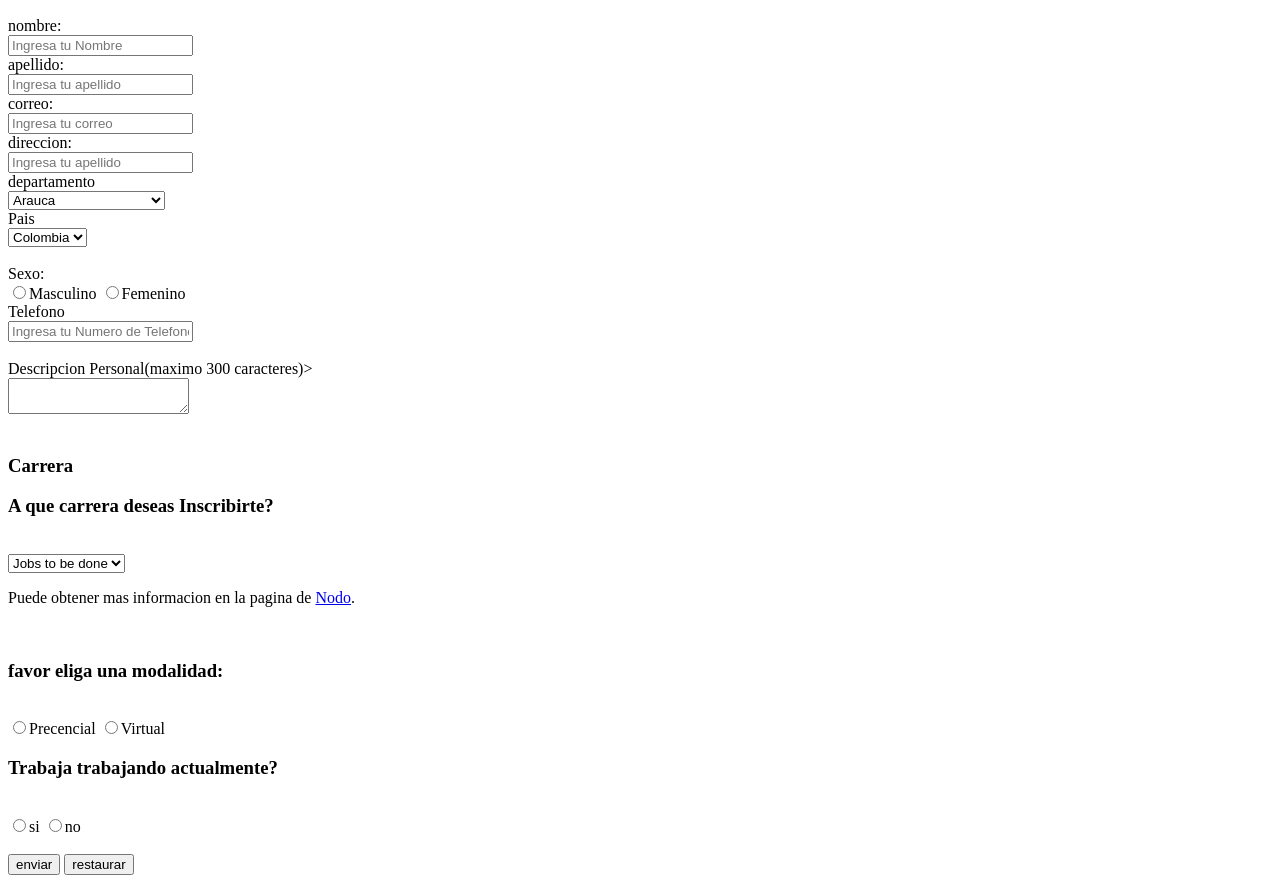
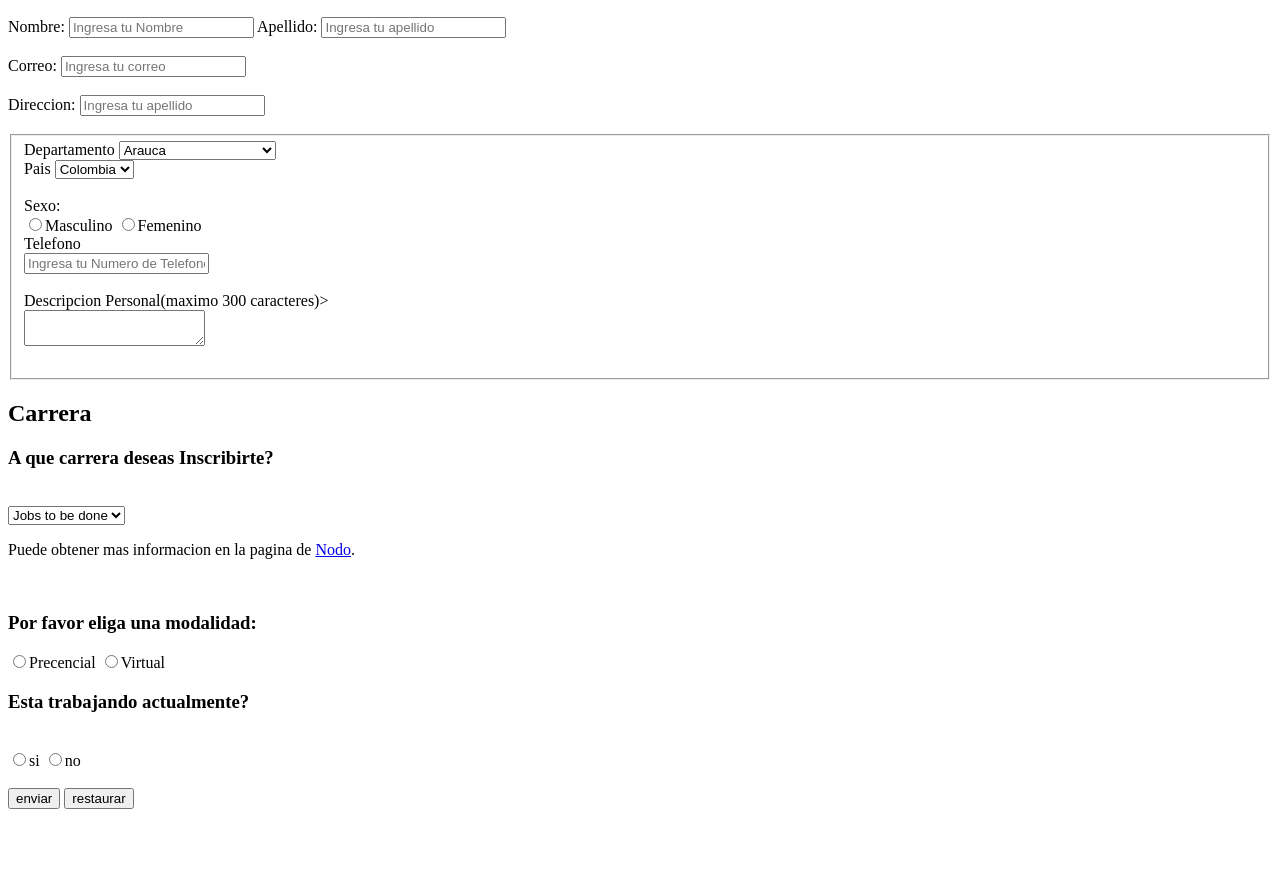
Before and after one commit to davcabe/aztro_nodo_david_carmona_final, a plain HTML site: page reto 3/formulario.html in a window 1280 px wide. Shown: the part 50-933 px from the top of the page. After the commit the page ends 867 px from the top, so only its background shows below. Drawn offline with Linux system fonts and the light colour scheme.

Commit message:
modificacion formularios

```diff
--- a/reto 3/formulario.html
+++ b/reto 3/formulario.html
@@ -9,31 +9,38 @@
 </head>
 
 <body>
+    <main>
     <section>
     <h1>Formulario de Inscripcion</h1>
         <form action="">
 
 
-        <div>
-            <label for="lbnombre">nombre:</label><br>
-            <input type="text" id="lbnombre" placeholder="Ingresa tu Nombre" required><br>
-        </div>
-        <div>
-            <label for="lbapellido">apellido:</label><br>
-            <input type="text" id="lbapellido" placeholder="Ingresa tu apellido"required><br>
+        <div class="text-input">
+            <label for="lbnombre">
+                Nombre:
+                <input type="text" id="lbnombre" placeholder="Ingresa tu Nombre" required>
+            </label>
+            <label for="lbapellido">Apellido:</label>
+            <input type="text" name="lbapellido" placeholder="Ingresa tu apellido"required><br>
         </div>
 
         <div>
-        <label for="lbcorreo">correo:</label><br>
+            <label for="lbcorreo"><br>
+                Correo:
                 <input type="email" id="lbcorreo" placeholder="Ingresa tu correo"required><br>
+            </label><br>
         </div>
 
         <div>
-        <label for="lbdireccion">direccion:</label><br>
+            <label for="lbdireccion">
+                Direccion:
                 <input type="text" id="lbdireccion" placeholder="Ingresa tu apellido"><br>
+            </label><br>
         </div>
 
-        <label for="lbdepartamento">departamento</labelfor><br>
+        <fieldset>
+            <label for="lbdepartamento">
+                Departamento
             <select name="" id="lbdepartamento"required>
                 <option value="Arauca">Arauca</option>
                 <option value="Armenia">Armenia</option>
@@ -65,15 +72,20 @@
                 <option value="Sincelejo">Sincelejo</option>
                 <option value="Tunja">Tunja</option>
                 <option value="Valledupar">Valledupar</option>
-             <option value="Villavicencio">Villavicencio</option>
+                option value="Villavicencio">Villavicencio</option>
                 <option value="Yopal">Yopal</option>
+            </labelfor><br>
             </select><br>
-        <label for="lbpais">Pais</labelfor><br>
+
+        <label for="lbpais">
+            Pais
             <select name="" id="lbpais">
             <option value="Colombia">Colombia</option>
+        </labelfor><br>
+        </fieldset>
         </select><br>
 
-        <br><label for="lbsexo">Sexo:</label> <br>
+        <br><label for="lbgenre">Sexo:</label> <br>
 
         <input type="radio" name="sexo">Masculino
         <input type="radio" name="sexo">Femenino <br>
@@ -83,9 +95,10 @@
 
         <label for="Descripcion">Descripcion Personal(maximo 300 caracteres)></label><br>
         <textarea maxlength="300" name="UserDescription" ></textarea> <br><br>
-        <section><h1>Carrera</h1>
+    </section>
 
-
+    <section>
+        <h1>Carrera</h1>
         <label for="lbcarrera"><h3><b>A que carrera deseas Inscribirte?</b></h3></labelfor><br>
         <select name="" id="lbcarrera"required>
             <option value="JTBD">Jobs to be done</option>
@@ -95,15 +108,18 @@
             <option value="FM">Fundamentals</option>
             <option value="PT">PYTHON</option>
             <option value="MD">Marketin digital</option>
-        </select><br>
+        </select>
+    </section>
+        <footer>
             <p>Puede obtener mas informacion en la pagina de <a href="https://es.nodoeafit.com/" target="_blank">Nodo</a>.</p>
-
-        <br><label for="lbmodalidad"required><h3>favor eliga una modalidad:</h3></label> <br>
+        </footer>
+        <section>
+            <br><label for="lbmodalidad"required><h3>Por favor eliga una modalidad:</h3></label>
 
             <input type="radio" name="lbmodalidad">Precencial
             <input type="radio" name="lbmodalidad">Virtual <br>
 
-            <label for="lbtrabajo"><h3>Trabaja trabajando actualmente?</h3></label> <br>
+            <label for="lbtrabajo"><h3>Esta trabajando actualmente?</h3></label> <br>
 
             <input type="radio" name="lbtrabajo">si
             <input type="radio" name="lbtrabajo">no <br><br>
@@ -112,5 +128,6 @@
 
         </section>
       </form>
+    </main>
 </body>
 </html>
```
Lines whose indentation alone changed are shown as unchanged.
